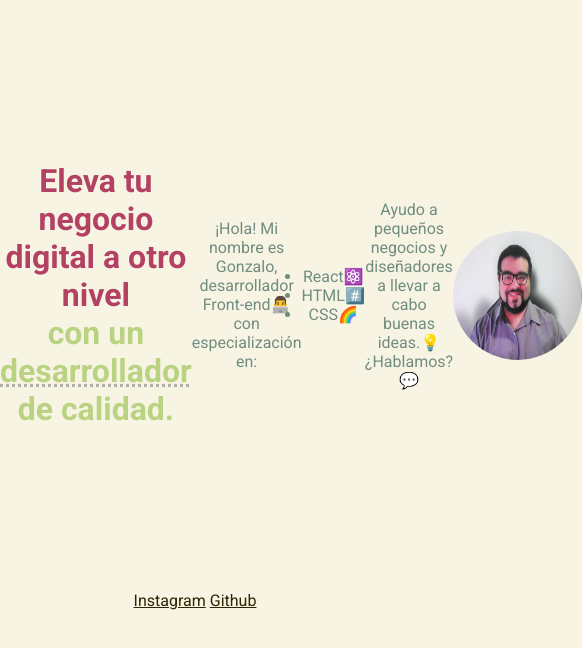
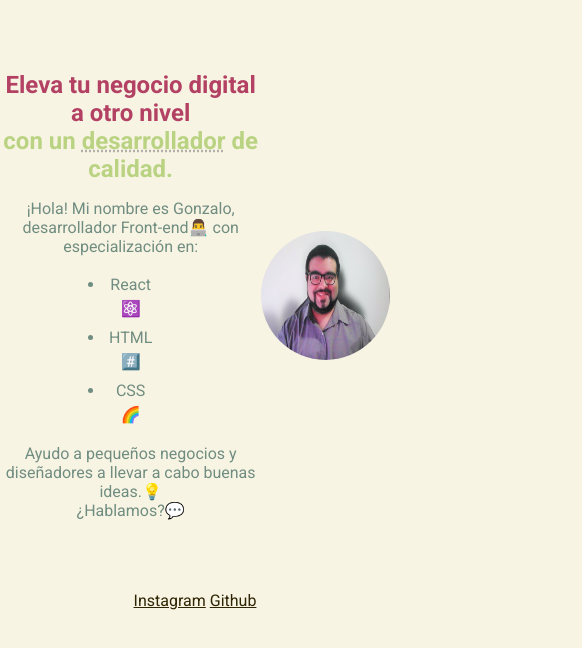
Before and after one commit to gonzagt/portafolio, a plain HTML site: page index.html in a window 390 px wide. Shown: the whole page, 582 px wide, since content can reach past the window. Drawn offline with Linux system fonts and the light colour scheme.

Commit message:
corregidas algunas cosas de CSS para responsive

```diff
--- a/index.html
+++ b/index.html
@@ -11,24 +11,30 @@
     <title>Portafolio</title>
 </head>
     <body>
-        <header></header>
+        <header>
+        </header>
         <main class="presentacion">
-            <h1>Eleva tu negocio digital a otro nivel <br>
+            <section class="presentacion__contenido">
+                <h1 class="presentacion__contenido__titulo">Eleva tu negocio digital a otro nivel <br>
                     <strong>con un <span>desarrollador</span> de calidad.</strong>
                 </h1>
                 <p>
                     ¡Hola! Mi nombre es Gonzalo, desarrollador Front-end👨‍💻 con especialización
                     en:
                 </p>
-            <ul class="listado">
-                <li>React⚛️</li>
-                <li>HTML#️⃣</li>
-                <li>CSS🌈</li>
+
+                <ul class="presentacion__listado">
+                    <li>React ⚛️</li>
+                    <li>HTML #️⃣</li>
+                    <li>CSS 🌈</li>
                 </ul>
+
                 <p>
                     Ayudo a pequeños negocios y diseñadores a llevar a cabo buenas ideas.💡
                     <br>¿Hablamos?💬
                 </p>
+            </section>
+
             <div class="foto_principal">
                 <img src="./img/Gonzalo.png" alt="Foto de Presentación">
             </div>
--- a/style.css
+++ b/style.css
@@ -5,13 +5,10 @@ body {
     box-sizing: border-box;
 }
 
-.presentacion {
-    display: flex;
-    align-items: center;
-}
-
-h1, p, strong, a, .listado {
+h1, p, strong, a, .presentacion__listado {
     font-family: "Roboto", Arial, Helvetica, sans-serif;
+    color: rgb(112, 141, 129);
+    margin: 2vh 0;
 }
 
 h1 {
@@ -29,19 +26,51 @@ span {
     text-decoration-style: dotted;
 }
 
-p, .listado {
+.presentacion {
+    display: flex;
+    align-items: center;
+    justify-content: space-evenly;
+}
+
+ul {
+    display: block;
+    list-style-position: outside;
+    padding-left: 40%;
+    padding-right: 40%;
+    margin: 0;
+}
+
+li {
+    display: list-item;
+    align-items: center;
+    margin: 5px 0px;
+    padding-left: 0;
+    padding-right: 0%;
+    line-height: 1.5;
+}
+
+.presentacion__listado {
     text-align: center;
-    color: rgb(112, 141, 129);
+}
+
+p {
+    text-align: center;
 }
 
 img {
     border-radius: 100%;
-    width: 33dvi;
-    height: 33dvi;
+    width: 33vw;
+    height: 33vw;
 }
 
 a {
     color: rgb(47, 37, 4);
+}
+
+li::marker {
+    margin-right: 0;
+    font-size: 1em;
+    color: rgb(112, 141, 129);
 }
 
 a:visited {
```
Lines whose indentation alone changed are shown as unchanged.
